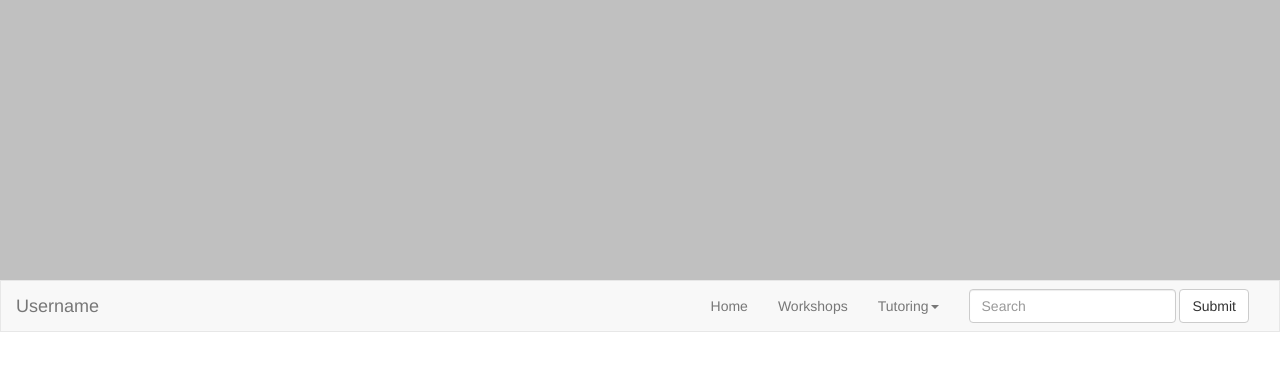
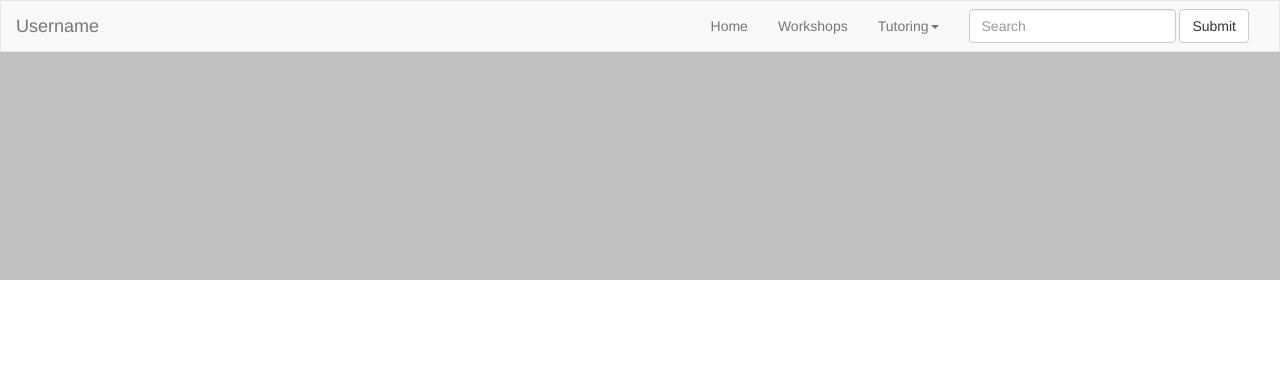
Before and after one commit to jimmy89Li/Tutoring, a PHP site: page /home.php in a window 1280 px wide. Shown: the top 371 px of the page. Run offline with PHP 8.4, Linux system fonts and the light colour scheme; some libraries are stand-ins or nearby versions.

Commit message:
cleared the menubar

```diff
--- a/home.php
+++ b/home.php
@@ -10,7 +10,6 @@
 <div class="container">
 <header>
 <div class="slider"></div>
-<div class="menubar">
 <nav class="navbar navbar-default">
   <div class="container-fluid">
     <!-- Brand and toggle get grouped for better mobile display -->
@@ -46,7 +45,6 @@
     </div><!-- /.navbar-collapse -->
   </div><!-- /.container-fluid -->
 </nav>
-</div>
 </header>
 
 </div>
```
